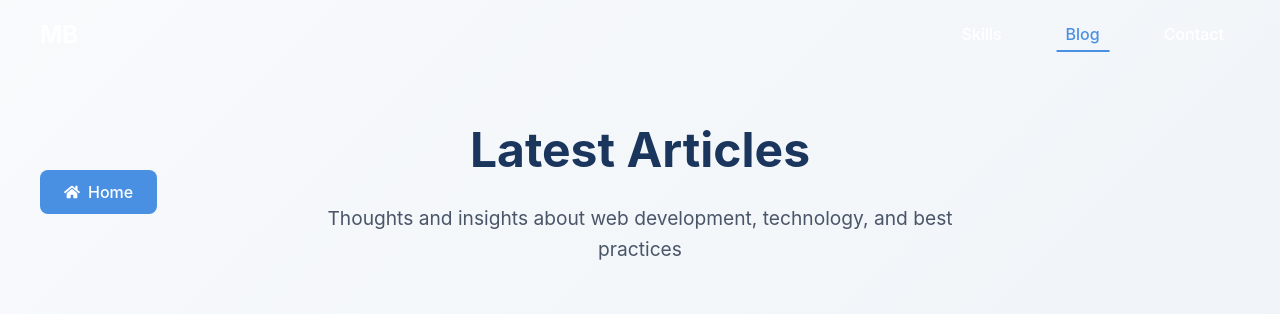
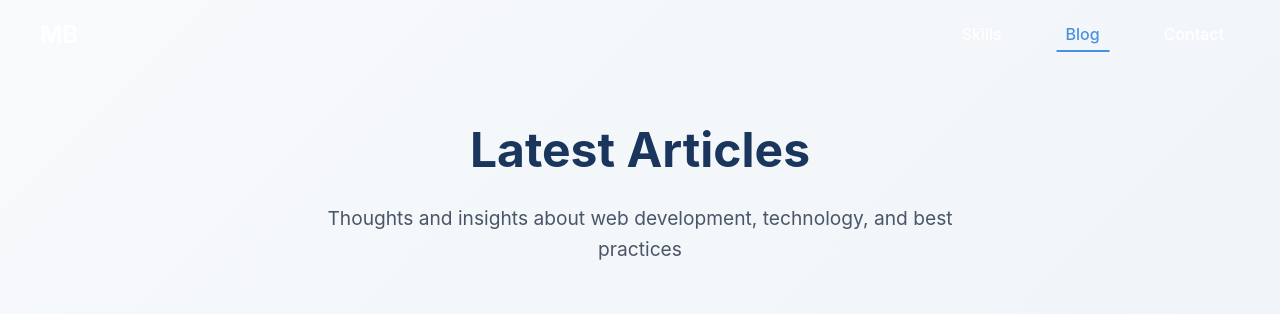
Before and after one commit to marcown10/cicalone, a React (Vite) app: page /cicalone/blog in a window 1280 px wide. Shown: the top 314 px of the page. Built offline with nearby package versions, Linux system fonts and the light colour scheme.

Commit message:
Auto-save: Update PageHeader.jsx (06:33 PM)

```diff
--- a/src/components/PageHeader.jsx
+++ b/src/components/PageHeader.jsx
@@ -1,45 +1,9 @@
 import styled from 'styled-components'
 import { motion } from 'framer-motion'
-import { Link } from 'react-router-dom'
-import { FaHome } from 'react-icons/fa'
 
 const Header = styled.div`
   text-align: center;
   margin-bottom: 4rem;
-  position: relative;
-`
-
-const HomeButton = styled(Link)`
-  position: absolute;
-  left: 0;
-  top: 50%;
-  transform: translateY(-50%);
-  display: flex;
-  align-items: center;
-  gap: 0.5rem;
-  padding: 0.75rem 1.5rem;
-  background: #4a90e2;
-  color: white;
-  text-decoration: none;
-  border-radius: 8px;
-  font-weight: 500;
-  transition: all 0.3s ease;
-
-  &:hover {
-    background: #357abd;
-    transform: translateY(-50%) translateX(-2px);
-  }
-
-  @media (max-width: 768px) {
-    position: static;
-    transform: none;
-    margin-bottom: 2rem;
-    display: inline-flex;
-
-    &:hover {
-      transform: translateX(-2px);
-    }
-  }
 `
 
 const Title = styled(motion.h1)`
@@ -59,9 +23,6 @@ const Description = styled(motion.p)`
 const PageHeader = ({ title, description }) => {
   return (
     <Header>
-      <HomeButton to="/">
-        <FaHome /> Home
-      </HomeButton>
       <Title
         initial={{ opacity: 0, y: -20 }}
         animate={{ opacity: 1, y: 0 }}
```
